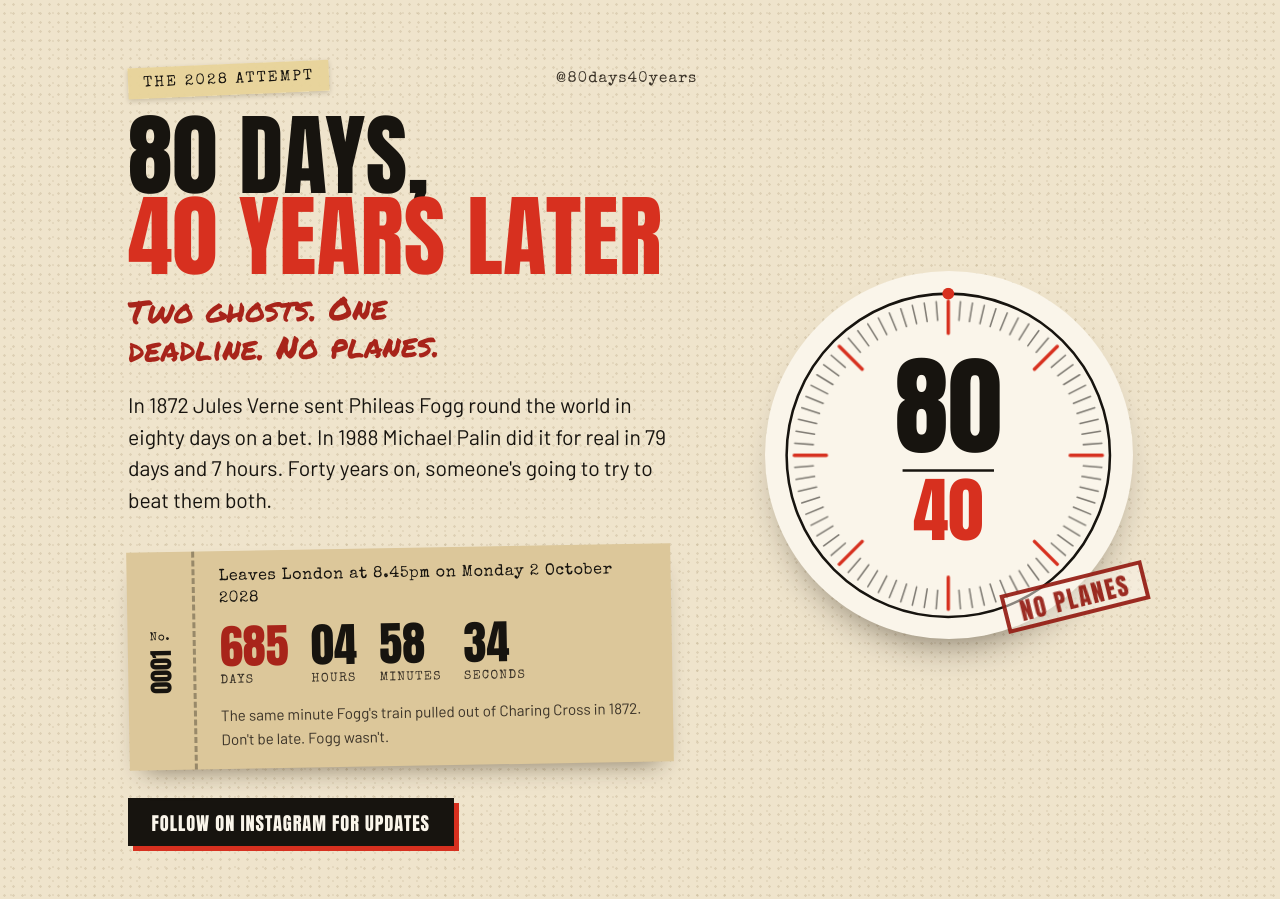
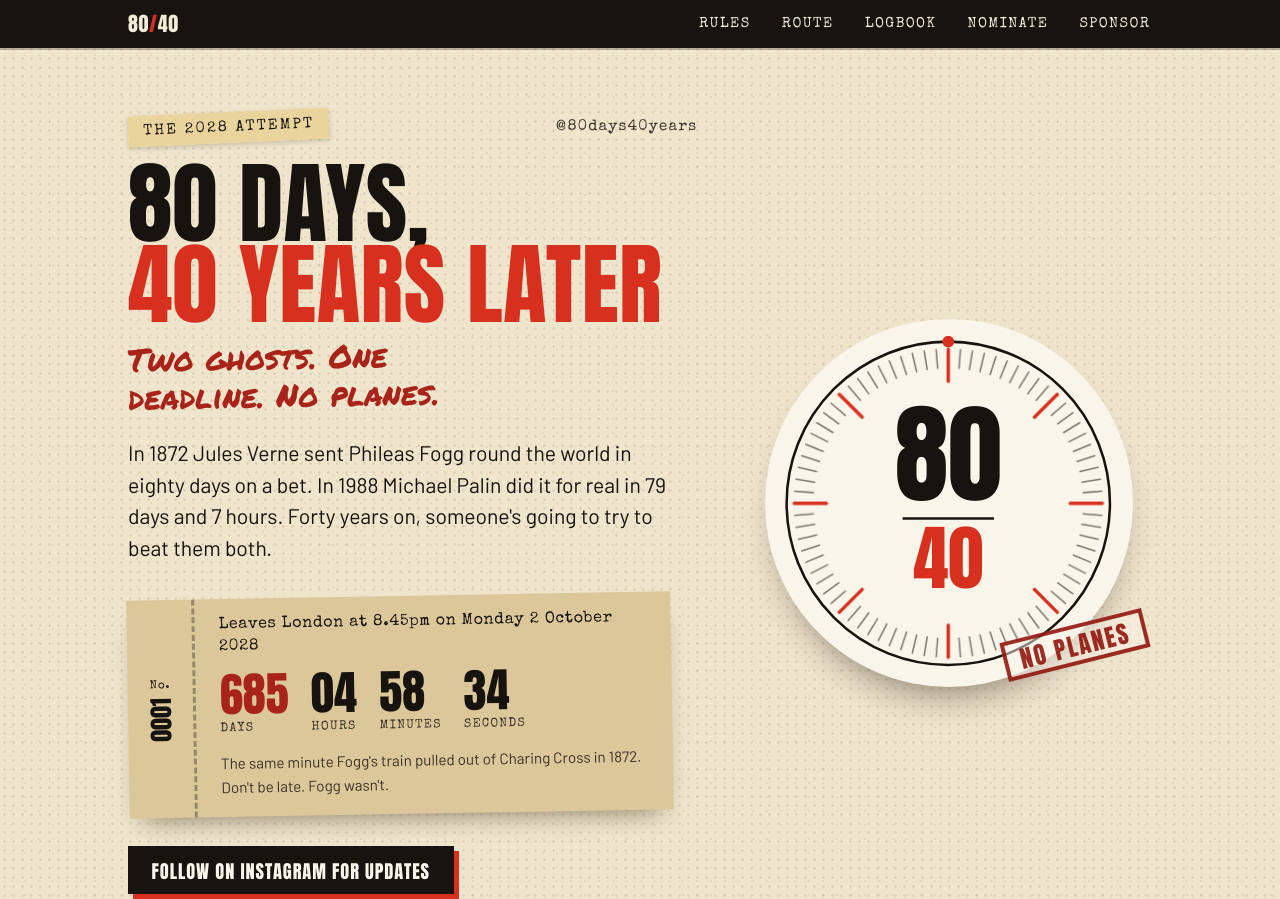
Before and after one commit to 80days40years/80days40years-site, a plain HTML site: page index.html in a window 1280 px wide. Shown: the top 899 px of the page. Drawn offline with nearby package versions, Linux system fonts and the light colour scheme.

Commit message:
Add a sticky jump nav, SEO basics and self-hosted fonts
- Sticky nav with Rules, Route, Logbook, Nominate and Sponsor links that
  marks the section on screen, plus a skip link
- Canonical tag, fuller Open Graph and Twitter tags, JSON-LD for the site
  and the 2028 attempt, robots.txt and sitemap.xml, more descriptive title
- Fonts served from /fonts instead of Google Fonts, unused Barlow 500 dropped
- Share image as a 181KB JPEG instead of a 482KB PNG

Co-Authored-By: Claude Fable 5.2 <noreply@anthropic.com>
Claude-Session: https://claude.ai/code/session_01M2tuzqFa64bMnbufyKeQRX

```diff
--- a/index.html
+++ b/index.html
@@ -4,22 +4,35 @@
 <meta charset="utf-8">
 <meta name="viewport" content="width=device-width, initial-scale=1, viewport-fit=cover">
 <meta name="description" content="Two ghosts. One deadline. No planes. Jules Verne's Phileas Fogg did it in 80 days in 1872, Michael Palin in 79 days and 7 hours in 1988. Leaving London on 2 October 2028.">
+<link rel="canonical" href="https://80days40years.com/">
 <meta name="theme-color" content="#0F5C5A">
 <meta property="og:type" content="website">
+<meta property="og:site_name" content="80 Days, 40 Years Later">
+<meta property="og:locale" content="en_GB">
 <meta property="og:url" content="https://80days40years.com/">
 <meta property="og:title" content="80 Days, 40 Years Later">
 <meta property="og:description" content="Two ghosts. One deadline. No planes. Jules Verne's Phileas Fogg did it in 80 days in 1872, Michael Palin in 79 days and 7 hours in 1988. Leaving London on 2 October 2028.">
-<meta property="og:image" content="https://80days40years.com/og-image.png?v=2">
+<meta property="og:image" content="https://80days40years.com/og-image.jpg">
 <meta property="og:image:width" content="1200">
 <meta property="og:image:height" content="630">
+<meta property="og:image:alt" content="80 Days, 40 Years Later. Around the world without flying, leaving London on 2 October 2028.">
 <meta name="twitter:card" content="summary_large_image">
+<meta name="twitter:title" content="80 Days, 40 Years Later">
+<meta name="twitter:description" content="Two ghosts. One deadline. No planes. Jules Verne's Phileas Fogg did it in 80 days in 1872, Michael Palin in 79 days and 7 hours in 1988. Leaving London on 2 October 2028.">
+<meta name="twitter:image" content="https://80days40years.com/og-image.jpg">
 <link rel="icon" href="/favicon.svg" type="image/svg+xml">
 <link rel="apple-touch-icon" href="/apple-touch-icon.png">
-<title>80 Days, 40 Years Later</title>
-<link rel="preconnect" href="https://fonts.googleapis.com">
-<link rel="preconnect" href="https://fonts.gstatic.com" crossorigin>
-<link rel="stylesheet" href="https://fonts.googleapis.com/css2?family=Anton&family=Barlow:wght@400;500;600&family=Permanent+Marker&family=Special+Elite&display=swap">
+<title>80 Days, 40 Years Later | Around the world without flying, 2028</title>
+<link rel="preload" href="/fonts/anton-400.woff2" as="font" type="font/woff2" crossorigin>
+<link rel="preload" href="/fonts/barlow-400.woff2" as="font" type="font/woff2" crossorigin>
+<script type="application/ld+json">{"@context":"https://schema.org","@graph":[{"@type":"WebSite","@id":"https://80days40years.com/#website","url":"https://80days40years.com/","name":"80 Days, 40 Years Later","description":"Two ghosts. One deadline. No planes. Jules Verne's Phileas Fogg did it in 80 days in 1872, Michael Palin in 79 days and 7 hours in 1988. Leaving London on 2 October 2028.","inLanguage":"en-GB"},{"@type":"Organization","@id":"https://80days40years.com/#org","name":"80 Days, 40 Years Later","url":"https://80days40years.com/","logo":"https://80days40years.com/apple-touch-icon.png","email":"hello@80days40years.com","sameAs":["https://www.instagram.com/80days40years"]},{"@type":"Event","name":"80 Days, 40 Years Later: around the world without flying","description":"An attempt to circle the world in under eighty days by land and sea only, following Phileas Fogg (1872) and Michael Palin (1988).","startDate":"2028-10-02T20:45:00+01:00","endDate":"2028-12-21","eventStatus":"https://schema.org/EventScheduled","eventAttendanceMode":"https://schema.org/OfflineEventAttendanceMode","location":{"@type":"Place","name":"London","address":{"@type":"PostalAddress","addressLocality":"London","addressCountry":"GB"}},"image":"https://80days40years.com/og-image.jpg","url":"https://80days40years.com/","organizer":{"@id":"https://80days40years.com/#org"}}]}</script>
 <style>
+/* Fonts are self-hosted in /fonts (latin subsets of the Google Fonts files). */
+@font-face{font-family:"Anton";font-style:normal;font-weight:400;font-display:swap;src:url(/fonts/anton-400.woff2) format("woff2")}
+@font-face{font-family:"Barlow";font-style:normal;font-weight:400;font-display:swap;src:url(/fonts/barlow-400.woff2) format("woff2")}
+@font-face{font-family:"Barlow";font-style:normal;font-weight:600;font-display:swap;src:url(/fonts/barlow-600.woff2) format("woff2")}
+@font-face{font-family:"Permanent Marker";font-style:normal;font-weight:400;font-display:swap;src:url(/fonts/permanent-marker-400.woff2) format("woff2")}
+@font-face{font-family:"Special Elite";font-style:normal;font-weight:400;font-display:swap;src:url(/fonts/special-elite-400.woff2) format("woff2")}
 /* Layout: "Field Notes", matching the Instagram grid. Paper and sea-teal bands alternate
    like the pinned grid. Anton for headlines, Special Elite for labels and tickets,
    Permanent Marker for the asides, Barlow for reading. Tape labels, port stamps, ticket
@@ -45,7 +58,8 @@
   color-scheme: light;
 }
 *,*::before,*::after{box-sizing:border-box}
-html{background:var(--paper);overflow-x:clip}
+html{background:var(--paper);overflow-x:clip;scroll-padding-top:3.5rem}
+@media (prefers-reduced-motion:no-preference){html{scroll-behavior:smooth}}
 body{margin:0;overflow-x:clip;background-color:var(--paper);background-image:radial-gradient(rgba(110,80,30,.13) 1px,transparent 1.5px),radial-gradient(rgba(110,80,30,.08) 1px,transparent 1.5px);background-size:9px 9px,14px 14px;background-position:0 0,4px 6px;color:var(--ink);font-family:var(--body);font-size:1.0625rem;line-height:1.6;-webkit-font-smoothing:antialiased;text-rendering:optimizeLegibility}
 a{color:inherit}
 :focus-visible{outline:3px solid var(--red);outline-offset:3px}
@@ -53,6 +67,25 @@ a{color:inherit}
 
 .wrap{max-width:68rem;margin-inline:auto;padding-left:max(16px, env(safe-area-inset-left, 0px));padding-right:max(16px, env(safe-area-inset-right, 0px))}
 @media (min-width:600px){.wrap{padding-left:max(32px, env(safe-area-inset-left, 0px));padding-right:max(32px, env(safe-area-inset-right, 0px))}}
+
+/* Jump nav: sticks to the top so Nominate and Sponsor are one tap away on a long page */
+.skip{position:absolute;left:-999px;top:0;z-index:30;padding:.6rem 1rem;background:var(--tape);color:var(--ink);font-family:var(--type)}
+.skip:focus{left:0}
+.jump{position:sticky;top:0;z-index:20;background:var(--ink);color:var(--cream);font-family:var(--type);box-shadow:0 2px 0 rgba(23,20,15,.25)}
+.jump-in{display:flex;align-items:center;gap:1.5rem}
+.jump-mark{display:none;font-family:var(--display);font-size:1.25rem;letter-spacing:.03em;line-height:1;text-decoration:none;color:var(--cream);white-space:nowrap}
+.jump-mark b{font-weight:400;color:var(--red)}
+.jump ul{display:flex;flex:1;justify-content:space-between;gap:0;list-style:none;margin:0 -.5rem;padding:0;overflow-x:auto;scrollbar-width:none}
+.jump ul::-webkit-scrollbar{display:none}
+.jump li a{display:flex;align-items:center;min-height:48px;padding:.2rem .5rem 0;font-size:.82rem;letter-spacing:.04em;text-transform:uppercase;text-decoration:none;white-space:nowrap;color:var(--cream);border-bottom:3px solid transparent}
+.jump li a:hover{color:var(--tape)}
+.jump li a[aria-current="true"]{color:var(--tape);border-bottom-color:var(--red)}
+.jump :focus-visible{outline-color:var(--tape);outline-offset:-3px}
+@media (min-width:600px){
+  .jump-mark{display:block}
+  .jump ul{flex:0 1 auto;margin-left:auto;gap:.75rem}
+  .jump li a{font-size:.9rem;letter-spacing:.1em;padding-inline:.6rem}
+}
 
 /* Bands */
 .band{position:relative}
@@ -289,8 +322,21 @@ a{color:inherit}
 <style>:root{padding-top:env(safe-area-inset-top,0px);padding-bottom:env(safe-area-inset-bottom,0px)}</style>
 </head>
 <body>
-<main>
-  <header class="hero band">
+<a class="skip" href="#main">Skip to content</a>
+<nav class="jump" aria-label="Sections">
+  <div class="wrap jump-in">
+    <a class="jump-mark" href="#top" aria-label="Back to top">80<b>/</b>40</a>
+    <ul>
+      <li><a href="#rules">Rules</a></li>
+      <li><a href="#route">Route</a></li>
+      <li><a href="#logbook">Logbook</a></li>
+      <li><a href="#nominate">Nominate</a></li>
+      <li><a href="#sponsor">Sponsor</a></li>
+    </ul>
+  </div>
+</nav>
+<main id="main">
+  <header class="hero band" id="top">
     <div class="wrap hero-in">
       <div class="hero-text">
         <div class="hero-top">
@@ -356,7 +402,7 @@ a{color:inherit}
     </div>
   </section>
 
-  <section class="section band band-teal" aria-labelledby="rules-h">
+  <section id="rules" class="section band band-teal" aria-labelledby="rules-h">
     <div class="wrap section-in">
       <p class="tape">Break one and it doesn't count</p>
       <h2 id="rules-h">The rules</h2>
@@ -421,14 +467,14 @@ a{color:inherit}
         </blockquote>
         </div>
         <figure class="plate">
-          <img src="plate-reform-club-ink.jpg" width="640" height="925" loading="lazy" alt="Engraving of five Victorian gentlemen at a card table in a grand club room, with two more standing behind them.">
+          <img src="plate-reform-club-ink.jpg" width="640" height="925" loading="lazy" decoding="async" alt="Engraving of five Victorian gentlemen at a card table in a grand club room, with two more standing behind them.">
           <figcaption>Whist at the Reform Club, where the bet was made. Alphonse de Neuville, from the first illustrated edition of 1873.</figcaption>
         </figure>
       </div>
     </div>
   </section>
 
-  <section class="section band" aria-labelledby="timetable-h">
+  <section id="route" class="section band" aria-labelledby="timetable-h">
     <div class="wrap section-in">
       <p class="tape">As printed in the Morning Chronicle</p>
       <h2 id="timetable-h">Fogg's timetable, 1872</h2>
@@ -471,14 +517,14 @@ a{color:inherit}
         <p class="found">Some of the ships haven't been found yet.</p>
         </div>
         <figure class="plate tilt-l">
-          <img src="plate-elephant-ink.jpg" width="640" height="925" loading="lazy" alt="Engraving of a man in a top hat riding an elephant, with a companion in a bowler hat and a guide holding a goad.">
+          <img src="plate-elephant-ink.jpg" width="640" height="925" loading="lazy" decoding="async" alt="Engraving of a man in a top hat riding an elephant, with a companion in a bowler hat and a guide holding a goad.">
           <figcaption>Crossing India by elephant when the railway turns out to be unfinished. Léon Benett, from the first illustrated edition of 1873.</figcaption>
         </figure>
       </div>
     </div>
   </section>
 
-  <section class="section band band-teal" aria-labelledby="log-h">
+  <section id="logbook" class="section band band-teal" aria-labelledby="log-h">
     <div class="wrap section-in">
       <p class="tape">Dispatches</p>
       <h2 id="log-h">Logbook</h2>
@@ -526,7 +572,7 @@ a{color:inherit}
     </div>
   </section>
 
-  <section class="section band band-teal contact" aria-labelledby="contact-h">
+  <section id="nominate" class="section band band-teal contact" aria-labelledby="contact-h">
     <div class="wrap section-in">
       <div class="with-plate">
         <div class="plate-col">
@@ -542,14 +588,14 @@ a{color:inherit}
           </div>
         </div>
         <figure class="plate">
-          <img src="plate-return-ink.jpg" width="640" height="926" loading="lazy" alt="Engraving of a man walking into a grand club room, hat in hand, watched by a group of gentlemen and a crowd at the door.">
+          <img src="plate-return-ink.jpg" width="640" height="926" loading="lazy" decoding="async" alt="Engraving of a man walking into a grand club room, hat in hand, watched by a group of gentlemen and a crowd at the door.">
           <figcaption>&ldquo;Here I am, gentlemen.&rdquo; Fogg walks back into the Reform Club on the stroke of 8.45. From the first illustrated edition of 1873.</figcaption>
         </figure>
       </div>
     </div>
   </section>
 
-  <section class="section band" aria-labelledby="sponsor-h">
+  <section id="sponsor" class="section band" aria-labelledby="sponsor-h">
     <div class="wrap section-in">
       <p class="tape">Partners wanted</p>
       <h2 id="sponsor-h">Sponsor the journey</h2>
@@ -571,7 +617,7 @@ a{color:inherit}
         </div>
         </div>
         <figure class="plate tilt-l">
-          <img src="plate-henrietta-ink.jpg" width="640" height="913" loading="lazy" alt="Engraving of sailors on a steamer's deck sawing and chopping up the ship's woodwork beside its tall funnels.">
+          <img src="plate-henrietta-ink.jpg" width="640" height="913" loading="lazy" decoding="async" alt="Engraving of sailors on a steamer's deck sawing and chopping up the ship's woodwork beside its tall funnels.">
           <figcaption>The Henrietta's crew break up her woodwork to keep the boilers burning. Léon Benett, from the first illustrated edition of 1873.</figcaption>
         </figure>
       </div>
@@ -619,6 +665,26 @@ a{color:inherit}
     if (rd > 0) { rEl.textContent = rd; } else { rEl.parentNode.textContent = 'The envelope is open.'; }
   }
 
+  // Jump nav: mark the section currently on screen
+  var links = document.querySelectorAll('.jump li a');
+  if (links.length && 'IntersectionObserver' in window) {
+    var byId = {};
+    Array.prototype.forEach.call(links, function (a) { byId[a.getAttribute('href').slice(1)] = a; });
+    var io = new IntersectionObserver(function (entries) {
+      entries.forEach(function (e) {
+        if (!e.isIntersecting) return;
+        Array.prototype.forEach.call(links, function (a) { a.removeAttribute('aria-current'); });
+        var a = byId[e.target.id];
+        if (a) {
+          a.setAttribute('aria-current', 'true');
+          var ul = a.parentNode.parentNode;
+          if (ul.scrollWidth > ul.clientWidth) { ul.scrollLeft = a.offsetLeft - ul.offsetLeft - 16; }
+        }
+      });
+    }, { rootMargin: '-45% 0px -50% 0px' });
+    Array.prototype.forEach.call(document.querySelectorAll('main > header, main > section'), function (el) { io.observe(el); });
+  }
+
   var buttons = document.querySelectorAll('[data-copy]');
   Array.prototype.forEach.call(buttons, function (btn) {
     var label = btn.textContent;
--- /dev/null
+++ b/sitemap.xml
@@ -0,0 +1,4 @@
+<?xml version="1.0" encoding="UTF-8"?>
+<urlset xmlns="http://www.sitemaps.org/schemas/sitemap/0.9">
+  <url><loc>https://80days40years.com/</loc><lastmod>2026-11-17</lastmod></url>
+</urlset>
```
Also changed, not shown: fonts/anton-400.woff2 (added), fonts/barlow-400.woff2 (added), fonts/barlow-600.woff2 (added), fonts/permanent-marker-400.woff2 (added), fonts/special-elite-400.woff2 (added), og-image.jpg (added), robots.txt (added).
